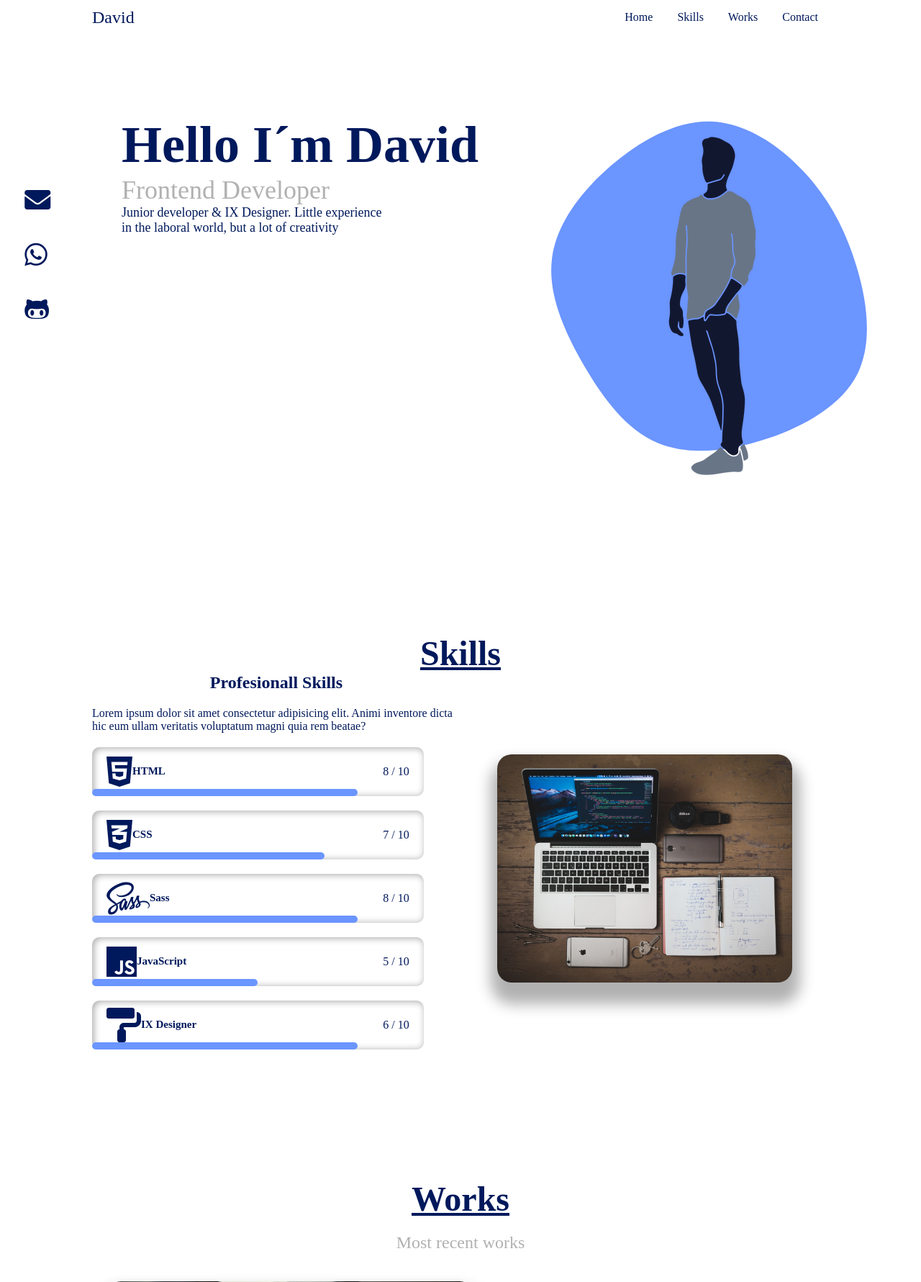
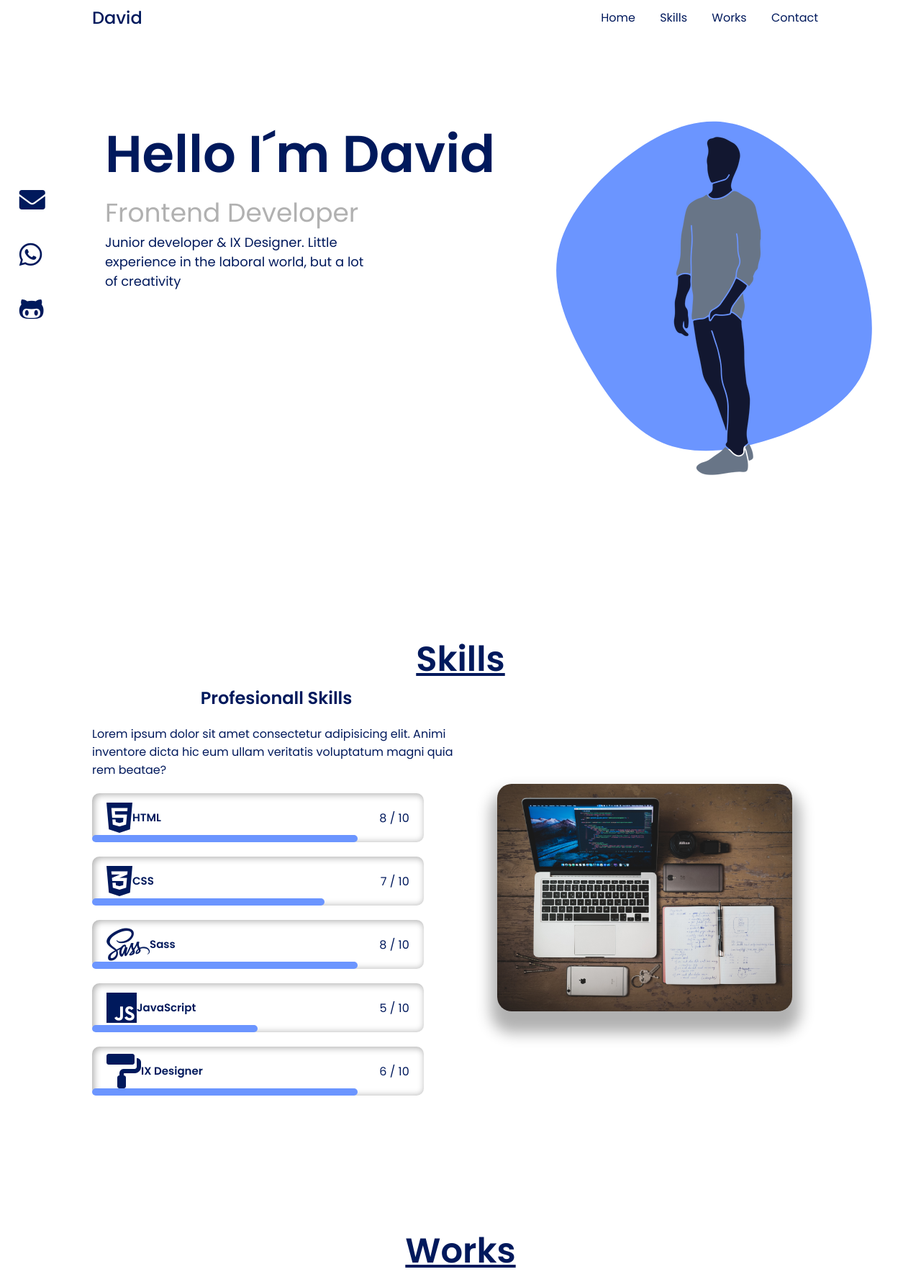
Before and after one commit to D4v13B/david, a PHP site: page / in a window 1280 px wide. Shown: the top 1781 px of the page at 72% size. Run offline with PHP 8.4, Linux system fonts and the light colour scheme; style sheets or scripts are compiled from the project's sources.

Commit message:
first__commit

```diff
--- a/scss/generales.scss
+++ b/scss/generales.scss
@@ -1,4 +1,6 @@
 @import 'variables';
+
+@import url('https://fonts.googleapis.com/css2?family=Poppins:wght@400;500;600&display=swap');
 
 * {
   margin: 0;
```
